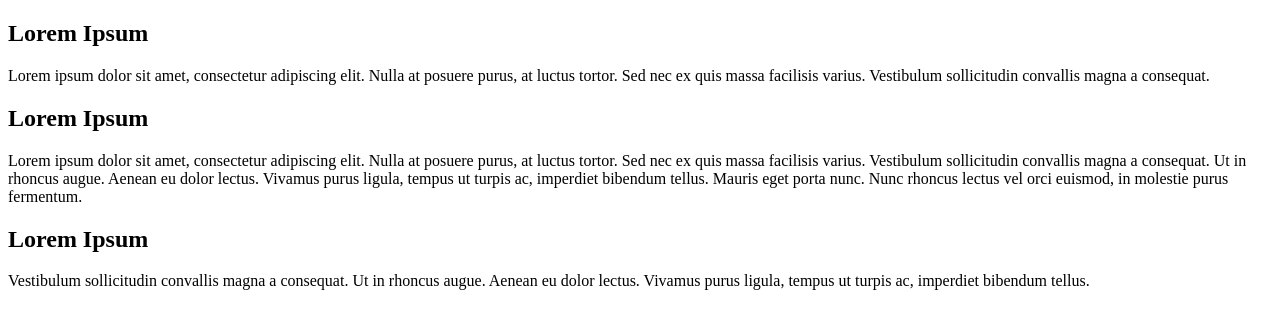
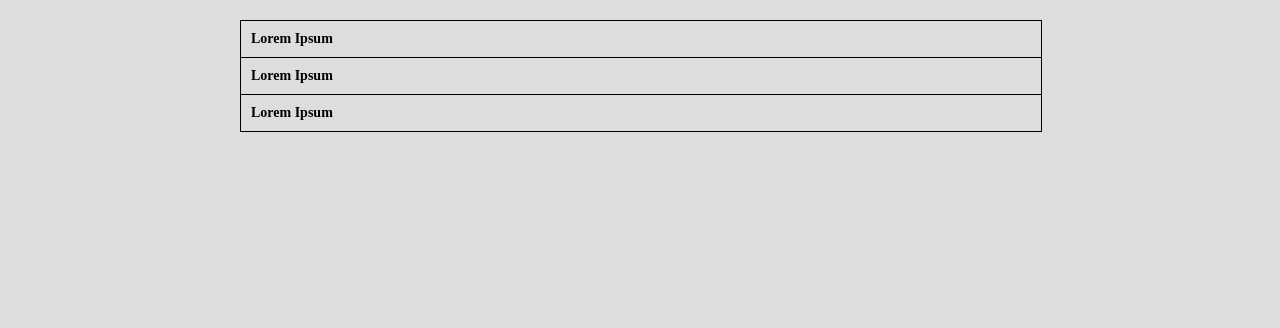
Before and after one commit to erikgs1/accordeon, a plain HTML site: page index.html in a window 1280 px wide. Drawn offline with Linux system fonts and the light colour scheme.

Commit message:
adiconei css

```diff
--- a/index.html
+++ b/index.html
@@ -4,30 +4,31 @@
     <meta charset="UTF-8">
     <meta name="viewport" content="width=device-width, initial-scale=1.0">
     <title>Document</title>
+    <link rel="stylesheet" href="style.css">
 </head>
 <body>
     <div class="accordion-body">
-        <div class="accordion-item">
+        <div class="accordion-item-1">
             <div class="accordion--title">
                 <h2>Lorem Ipsum</h2>
             </div>
-            <div class="accordion--content">
+            <div class="accordion--content content--1">
                 Lorem ipsum dolor sit amet, consectetur adipiscing elit. Nulla at posuere purus, at luctus tortor. Sed nec ex quis massa facilisis varius. Vestibulum sollicitudin convallis magna a consequat.
             </div>
         </div>
-        <div class="accordion-item">
+        <div class="accordion-item-2">
             <div class="accordion--title">
                 <h2>Lorem Ipsum</h2>
             </div>
-            <div class="accordion--content">
+            <div class="accordion--content content--2">
                 Lorem ipsum dolor sit amet, consectetur adipiscing elit. Nulla at posuere purus, at luctus tortor. Sed nec ex quis massa facilisis varius. Vestibulum sollicitudin convallis magna a consequat. Ut in rhoncus augue. Aenean eu dolor lectus. Vivamus purus ligula, tempus ut turpis ac, imperdiet bibendum tellus. Mauris eget porta nunc. Nunc rhoncus lectus vel orci euismod, in molestie purus fermentum.
             </div>
         </div>
-        <div class="accordion-item">
-            <div class="accordion--title">
+        <div class="accordion-item-3 border--bottom">
+            <div class="accordion--title ">
                 <h2>Lorem Ipsum</h2>
             </div>
-            <div class="accordion--content">
+            <div class="accordion--content content--3">
                 Vestibulum sollicitudin convallis magna a consequat. Ut in rhoncus augue. Aenean eu dolor lectus. Vivamus purus ligula, tempus ut turpis ac, imperdiet bibendum tellus.
             </div>
         </div>
--- /dev/null
+++ b/style.css
@@ -0,0 +1,40 @@
+* {
+    padding: 0;
+    margin: 0;
+}
+body{
+    background-color: #ddd;
+}
+.accordion-body{
+    width: 800px;
+    margin: 20px auto 0;
+}
+.accordion-body .accordion-item-1,.accordion-body .accordion-item-2, .accordion-body .accordion-item-3 {
+    width: 100%;
+    min-height: 30px;
+    border: 1px solid;
+    border-bottom: 0;
+}
+.accordion-body .border--bottom{
+    border-bottom: solid 1px;
+}
+.accordion-body  .accordion--title{
+    padding: 10px;
+}
+.accordion-body .accordion--title h2{
+    font-size: 14px;
+}
+.accordion-body .accordion--content{
+    display: none;
+    padding: 10px;
+    border-top:  1px solid;
+}
+.accordion-body .accordion-item-1:hover .content--1{
+    display: block;
+}
+.accordion-body .accordion-item-2:hover .content--2{
+    display: block;
+}
+.accordion-body .accordion-item-3:hover .content--3{
+    display: block;
+}
```
